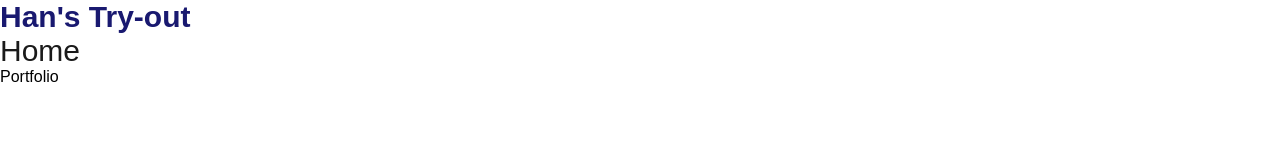
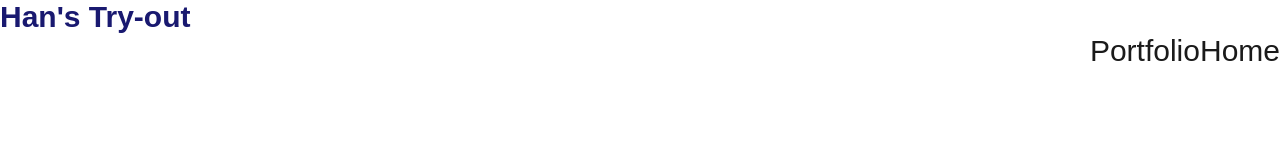
Before and after one commit to han2804/han2804.github.io, a plain HTML site: page index.html in a window 1280 px wide. Drawn offline with Linux system fonts and the light colour scheme.

Commit message:
please
please

```diff
--- a/index.html
+++ b/index.html
@@ -17,5 +17,8 @@
 	<div id="tbdiv">
 	</div>
 
+	<div id="center_circle">
+	</div>
+
 </body>
 </html>
--- a/stylesheet.css
+++ b/stylesheet.css
@@ -24,4 +24,16 @@
 #menu1 {
 	font-size: 30px;
 	color: #1A1A1A;
+	float: right
 }
+
+#menu2 {
+	font-size: 30px;
+	color: #1A1A1A;
+	float: right;
+}
+
+#center_circle {
+	margin: auto;
+
+}
```
